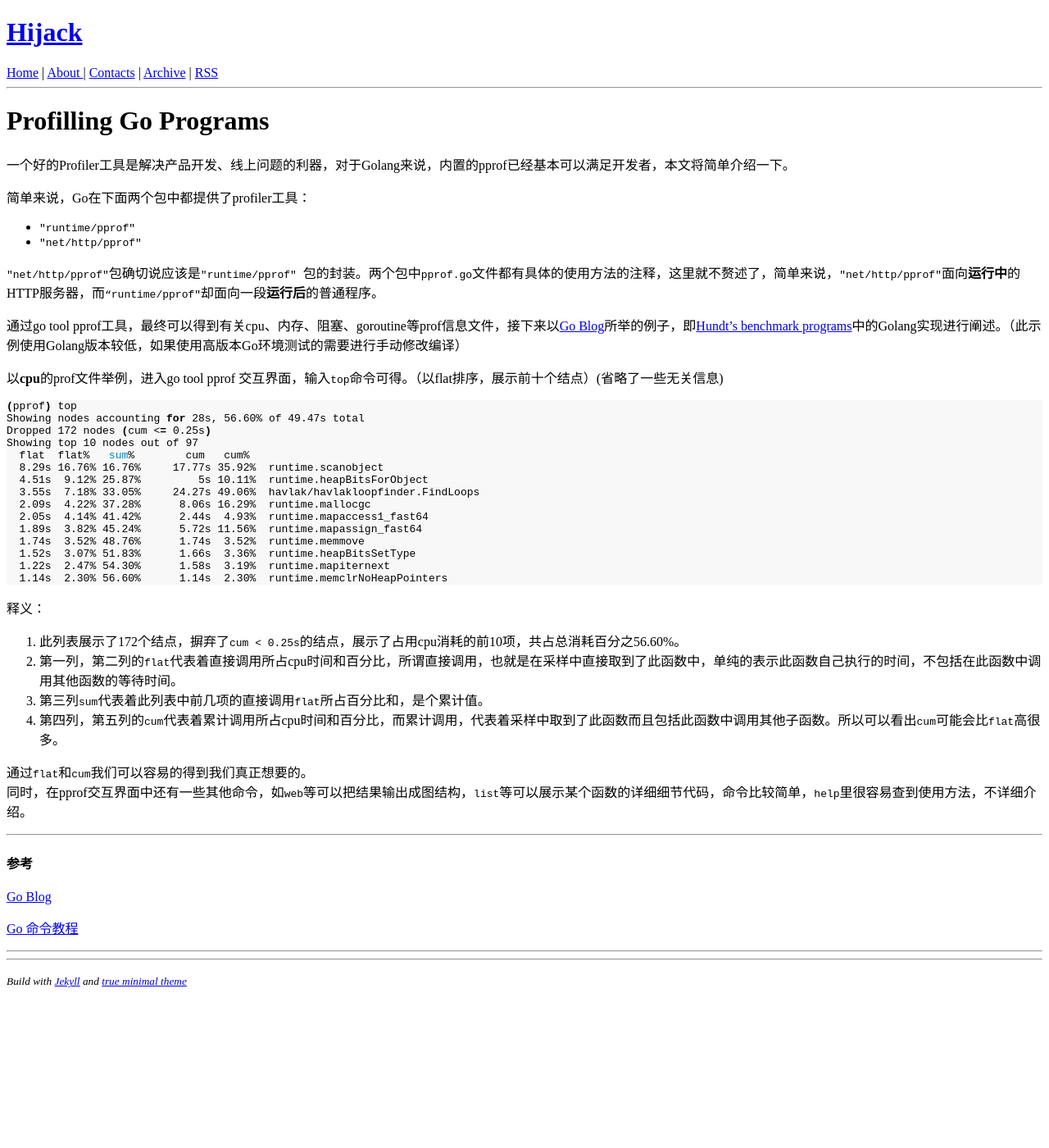
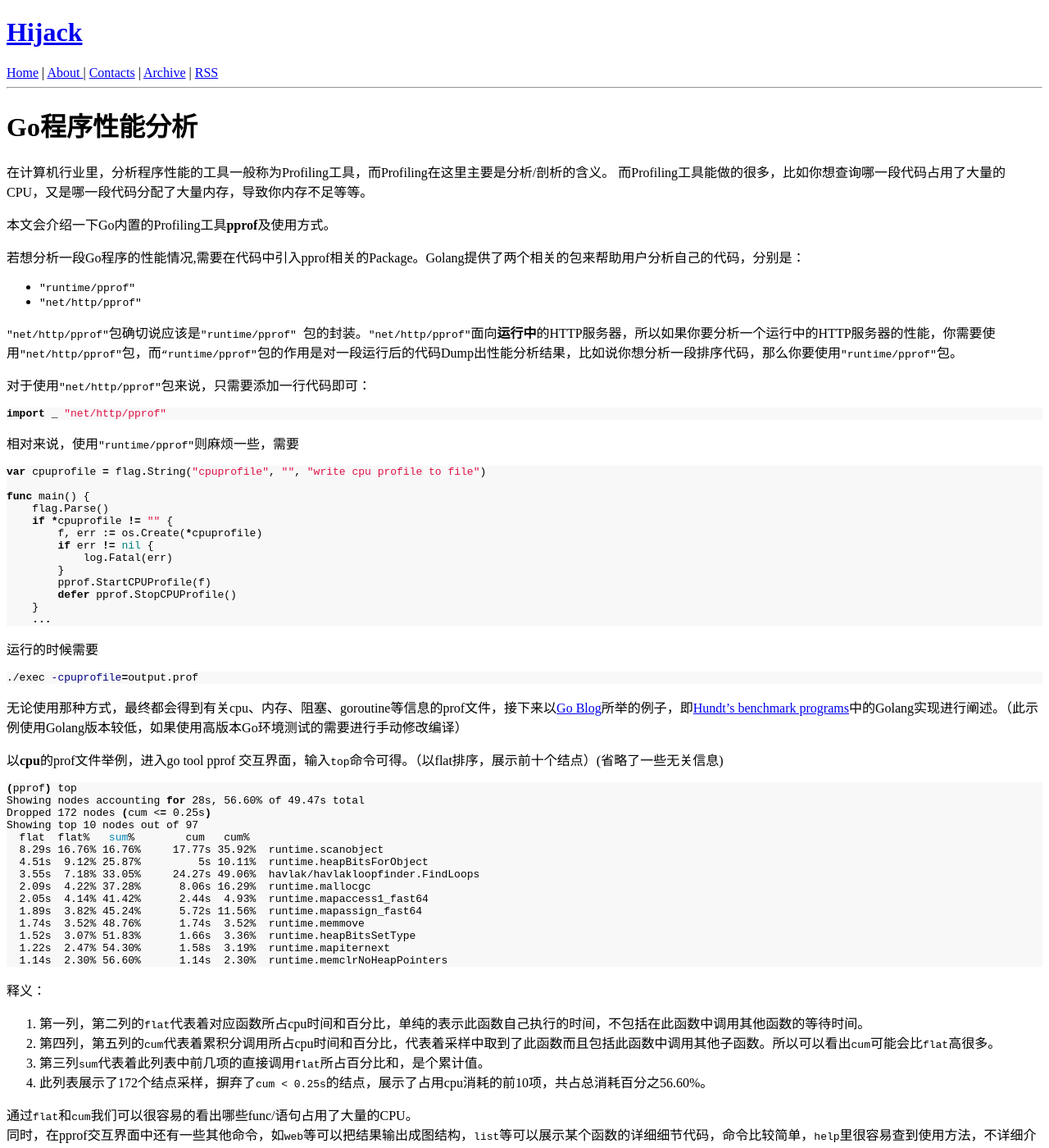
Before and after one commit to 120318/getupbuzz.github.io, a Jekyll site: the page built from _posts/2018-03-17-Profilling Go Programs.md, in a window 1280 px wide and 1400 px high. Shown: the whole window at 82% size. Built offline with Jekyll 4.4.1, drawn with Linux system fonts in a browser that asks for light colours; comment, search, counter and statistics services are not loaded.

Commit message:
update article

````diff
--- a/_posts/2018-03-17-Profilling Go Programs.md
+++ b/_posts/2018-03-17-Profilling Go Programs.md
@@ -1,19 +1,46 @@
 ---
 layout: post
-title: Profilling Go Programs
+title: Go程序性能分析
 category: Programming Language
 ---
 
-一个好的Profiler工具是解决产品开发、线上问题的利器，对于Golang来说，内置的pprof已经基本可以满足开发者，本文将简单介绍一下。
+在计算机行业里，分析程序性能的工具一般称为Profiling工具，而Profiling在这里主要是分析/剖析的含义。
+而Profiling工具能做的很多，比如你想查询哪一段代码占用了大量的CPU，又是哪一段代码分配了大量内存，导致你内存不足等等。
 
-简单来说，Go在下面两个包中都提供了profiler工具：
+本文会介绍一下Go内置的Profiling工具**pprof**及使用方式。
+
+若想分析一段Go程序的性能情况,需要在代码中引入pprof相关的Package。Golang提供了两个相关的包来帮助用户分析自己的代码，分别是：
 
 * `"runtime/pprof" `
 * `"net/http/pprof"`
 
-`"net/http/pprof"`包确切说应该是`"runtime/pprof" `包的封装。两个包中`pprof.go`文件都有具体的使用方法的注释，这里就不赘述了，简单来说，`"net/http/pprof"`面向**运行中**的HTTP服务器，而`“runtime/pprof"`却面向一段**运行后**的普通程序。
+`"net/http/pprof"`包确切说应该是`"runtime/pprof" `包的封装。`"net/http/pprof"`面向**运行中**的HTTP服务器，所以如果你要分析一个运行中的HTTP服务器的性能，你需要使用`"net/http/pprof"`包，而`“runtime/pprof"`包的作用是对一段运行后的代码Dump出性能分析结果，比如说你想分析一段排序代码，那么你要使用`"runtime/pprof"`包。
 
-通过go tool pprof工具，最终可以得到有关cpu、内存、阻塞、goroutine等prof信息文件，接下来以[Go Blog](https://blog.golang.org/profiling-go-programs)所举的例子，即[Hundt's benchmark programs](https://github.com/hundt98847/multi-language-bench)中的Golang实现进行阐述。（此示例使用Golang版本较低，如果使用高版本Go环境测试的需要进行手动修改编译）
+对于使用`"net/http/pprof"`包来说，只需要添加一行代码即可：
+```go
+import _ "net/http/pprof"
+```
+相对来说，使用`"runtime/pprof"`则麻烦一些，需要
+```go
+var cpuprofile = flag.String("cpuprofile", "", "write cpu profile to file")
+
+func main() {
+    flag.Parse()
+    if *cpuprofile != "" {
+        f, err := os.Create(*cpuprofile)
+        if err != nil {
+            log.Fatal(err)
+        }
+        pprof.StartCPUProfile(f)
+        defer pprof.StopCPUProfile()
+    }
+    ...
+```
+运行的时候需要
+```sh
+./exec -cpuprofile=output.prof
+```
+无论使用那种方式，最终都会得到有关cpu、内存、阻塞、goroutine等信息的prof文件，接下来以[Go Blog](https://blog.golang.org/profiling-go-programs)所举的例子，即[Hundt's benchmark programs](https://github.com/hundt98847/multi-language-bench)中的Golang实现进行阐述。（此示例使用Golang版本较低，如果使用高版本Go环境测试的需要进行手动修改编译）
 
 以**cpu**的prof文件举例，进入go tool pprof 交互界面，输入`top`命令可得。（以flat排序，展示前十个结点）(省略了一些无关信息)
 
@@ -35,13 +62,12 @@ Showing top 10 nodes out of 97
   1.14s  2.30% 56.60%      1.14s  2.30%  runtime.memclrNoHeapPointers
 ```
 释义：
+1. 第一列，第二列的`flat`代表着对应函数所占cpu时间和百分比，单纯的表示此函数自己执行的时间，不包括在此函数中调用其他函数的等待时间。
+2. 第四列，第五列的`cum`代表着累积分调用所占cpu时间和百分比，代表着采样中取到了此函数而且包括此函数中调用其他子函数。所以可以看出`cum`可能会比`flat`高很多。
+3. 第三列`sum`代表着此列表中前几项的直接调用`flat`所占百分比和，是个累计值。
+4. 此列表展示了172个结点采样，摒弃了`cum < 0.25s`的结点，展示了占用cpu消耗的前10项，共占总消耗百分之56.60%。
 
-1. 此列表展示了172个结点，摒弃了`cum < 0.25s`的结点，展示了占用cpu消耗的前10项，共占总消耗百分之56.60%。
-2. 第一列，第二列的`flat`代表着直接调用所占cpu时间和百分比，所谓直接调用，也就是在采样中直接取到了此函数中，单纯的表示此函数自己执行的时间，不包括在此函数中调用其他函数的等待时间。
-3. 第三列`sum`代表着此列表中前几项的直接调用`flat`所占百分比和，是个累计值。
-4. 第四列，第五列的`cum`代表着累计调用所占cpu时间和百分比，而累计调用，代表着采样中取到了此函数而且包括此函数中调用其他子函数。所以可以看出`cum`可能会比`flat`高很多。
-
-通过`flat`和`cum`我们可以容易的得到我们真正想要的。
+通过`flat`和`cum`我们可以很容易的看出哪些func/语句占用了大量的CPU。
 同时，在pprof交互界面中还有一些其他命令，如`web`等可以把结果输出成图结构，`list`等可以展示某个函数的详细细节代码，命令比较简单，`help`里很容易查到使用方法，不详细介绍。
 
 ---
--- a/contact/index.html
+++ b/contact/index.html
@@ -2,4 +2,5 @@
 layout: default
 ---
             <h2>Contacts</h2>
-            <p>Email: <a href="mailto:getupbuzz@outlook.com">getupbuzz@outlook.com</a></p>
+            <p>Email: <a href="mailto:getupbuzz@outlook.com" target="_blank">getupbuzz@outlook.com</a></p>
+            <p>Telegram: <a href="https://t.me/getupbuzz" target="_blank">getupbuzz</a></p>
````
Also changed, not shown: _posts/2020-04-24-NexusPHP的环境搭建(Docker).md (deleted, +0 -48 lines), Gemfile.lock.
